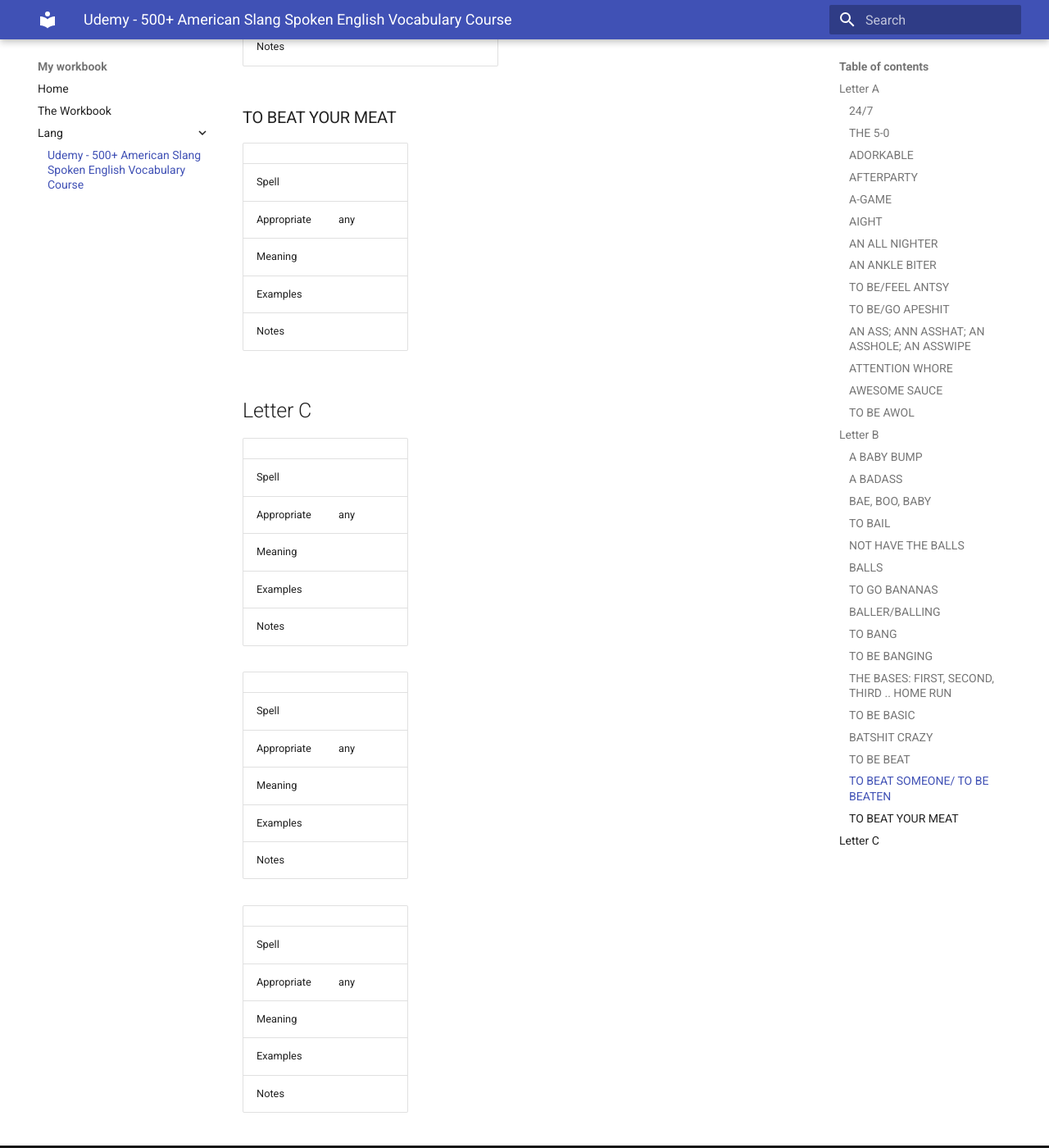
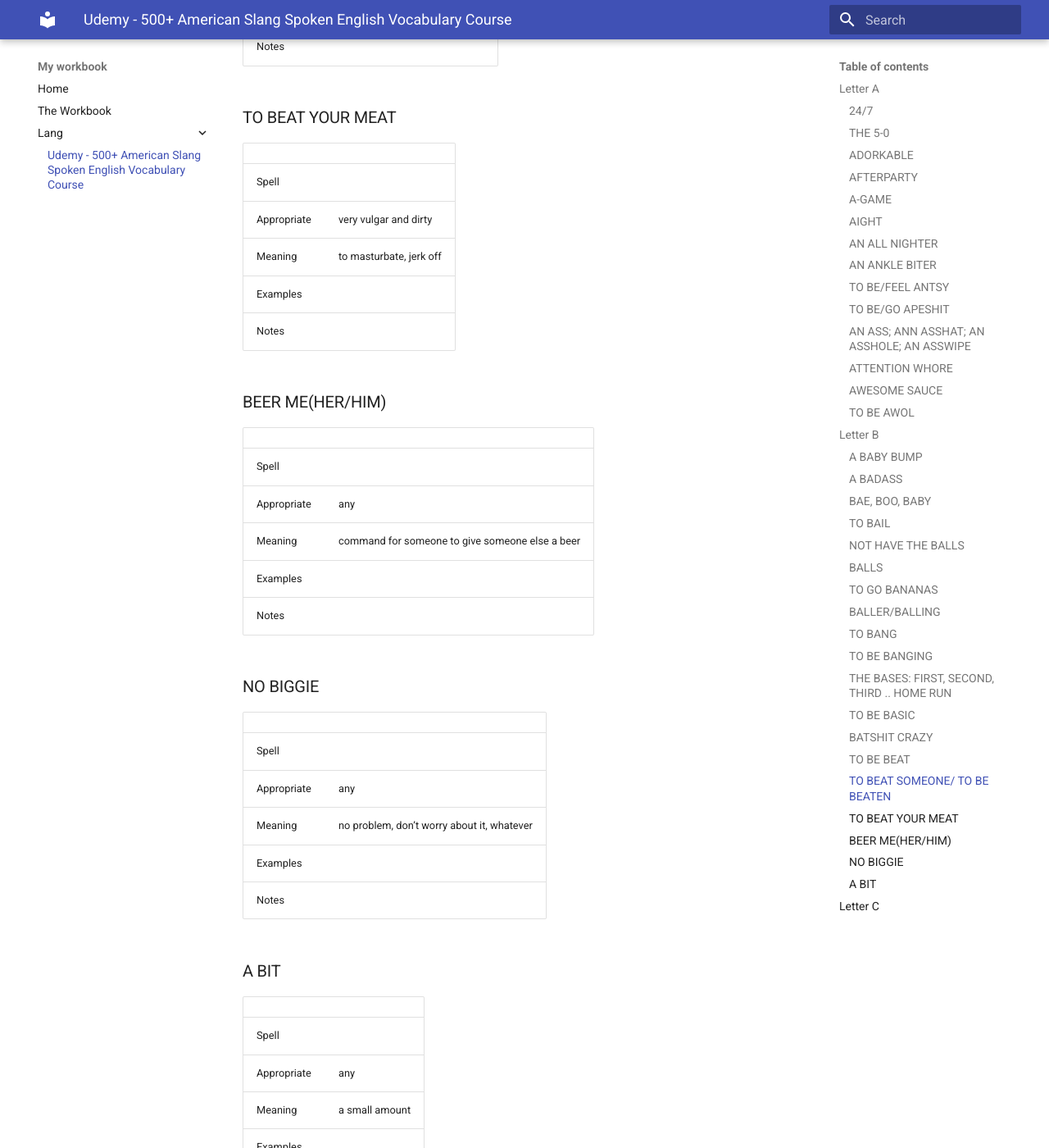
Before and after one commit to theprotos/courses-workbook, an MkDocs documentation site: the page built from docs/lang/course-25.05.2021.md, in a window 1280 px wide and 1400 px high, scrolled down 10346 px. Shown: the whole window at 82% size. Built offline with MkDocs 1.6.1 and Material for MkDocs 9.7.7, drawn with Linux system fonts in a browser that asks for light colours.

Commit message:
content 27MAY

```diff
--- a/docs/lang/course-25.05.2021.md
+++ b/docs/lang/course-25.05.2021.md
@@ -274,12 +274,45 @@
 |  |   |
 |---|---|
 |Spell||
+|Appropriate|very vulgar and dirty|
+|Meaning|to masturbate, jerk off|
+|Examples||
+|Notes||
+
+### BEER ME(HER/HIM)
+|  |   |
+|---|---|
+|Spell||
+|Appropriate|any|
+|Meaning|command for someone to give someone else a beer|
+|Examples||
+|Notes||
+
+### NO BIGGIE
+|  |   |
+|---|---|
+|Spell||
+|Appropriate|any|
+|Meaning|no problem, don't worry about it, whatever|
+|Examples||
+|Notes||
+
+### A BIT
+|  |   |
+|---|---|
+|Spell||
+|Appropriate|any|
+|Meaning|a small amount|
+|Examples||
+|Notes||
+
+|  |   |
+|---|---|
+|Spell||
 |Appropriate|any|
 |Meaning||
 |Examples||
 |Notes||
-
-
 
 ##Letter C
 
```
